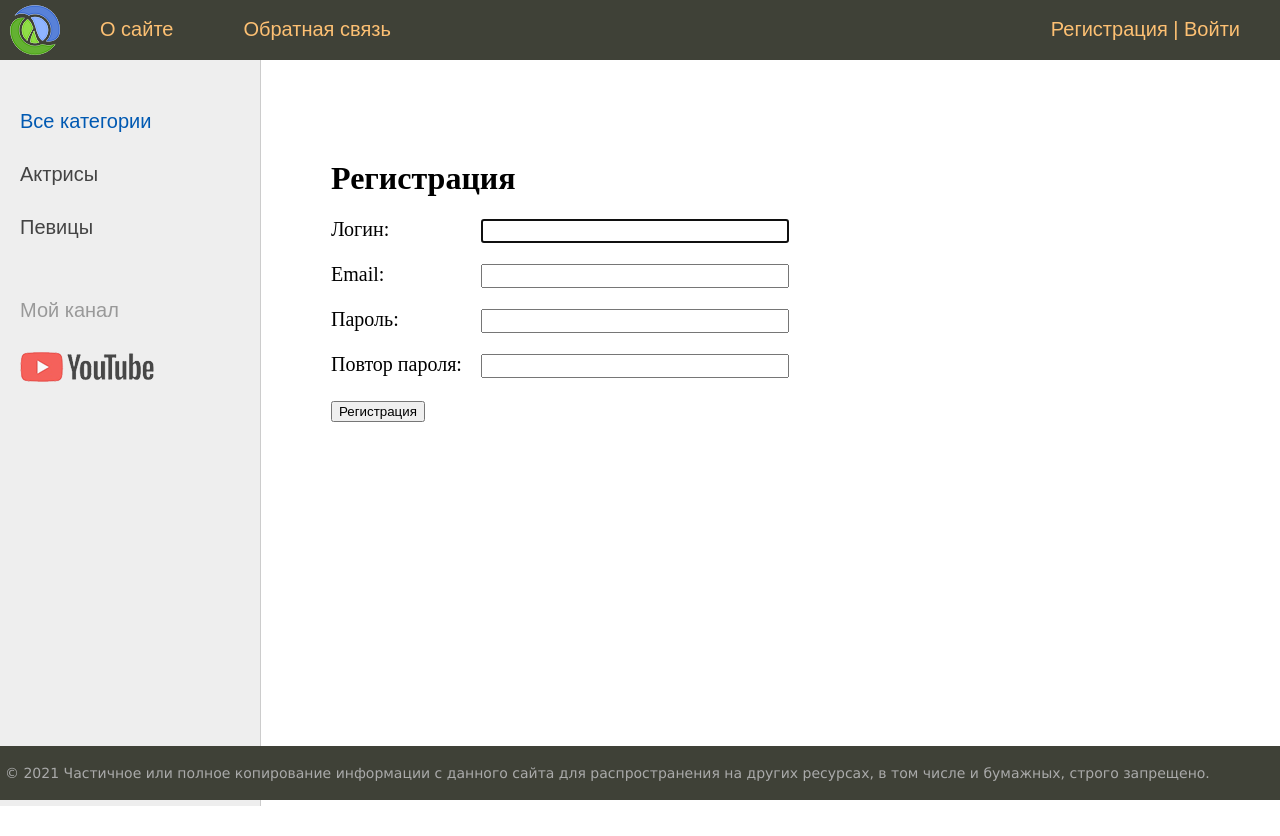
After one commit to incelcure/first-site, a Django app: page /register/ in a window 1280 px wide. The commit adds this page. Run offline with Django 3.2, Linux system fonts and the light colour scheme; data comes from the database, SQL or seed files in the repository.

Commit message:
added user registration

```diff
--- a/coolsite/women/forms.py
+++ b/coolsite/women/forms.py
@@ -1,4 +1,6 @@
 from django import forms
+from django.contrib.auth.forms import UserCreationForm
+from django.contrib.auth.models import User
 from django.core.exceptions import ValidationError
 
 from .models import *
@@ -22,3 +24,14 @@ class AddPostForm(forms.ModelForm):
         if len(title) > 200:
             raise ValidationError('Длина превышает 200 символов')
         return title
+
+
+class RegisterUserForm(UserCreationForm):
+    username = forms.CharField(label='Логин', widget=forms.TextInput(attrs={'class': 'form-input'}))
+    email = forms.EmailField(label='Email', widget=forms.EmailInput(attrs={'class': 'form-input'}))
+    password1 = forms.CharField(label='Пароль', widget=forms.PasswordInput(attrs={'class': 'form-input'}))
+    password2 = forms.CharField(label='Повтор пароля', widget=forms.PasswordInput(attrs={'class': 'form-input'}))
+
+    class Meta:
+        model = User
+        fields = ('username', 'email', 'password1', 'password2')
--- a/coolsite/women/templates/women/base.html
+++ b/coolsite/women/templates/women/base.html
@@ -20,12 +20,9 @@
                         <div class="logo"></div>
                     </a></li>
                     {% for m in menu %}
-                    {% if not forloop.last %}
                     <li><a href="{% url m.url_name %}">{{m.title}}</a></li>
-                    {% else %}
-                    <li class="last"><a href="{% url m.url_name %}">{{m.title}}</a></li>
-                    {% endif %}
                     {% endfor %}
+                    <li class="last"><a href="{% url 'register' %}">Регистрация</a> | <a href="{% url 'login' %}">Войти</a></li>
                 </ul>
                 <div class="clear"></div>
             </div>
--- /dev/null
+++ b/coolsite/women/templates/women/register.html
@@ -0,0 +1,16 @@
+{% extends 'women/base.html' %}
+
+{% block content %}
+<h1>{{title}}</h1>
+
+<form method="post">
+    {% csrf_token %}
+
+    {% for f in form %}
+    <p><label class="form-label" for="{{ f.id_for_label }}">{{f.label}}: </label>{{ f }}</p>
+    <div class="form-error">{{ f.errors }}</div>
+    {% endfor %}
+    <button type="submit">Регистрация</button>
+</form>
+
+{% endblock %}
--- a/coolsite/women/urls.py
+++ b/coolsite/women/urls.py
@@ -8,6 +8,7 @@ urlpatterns = [
     path('addpage/', AddPage.as_view(), name='add_page'),
     path('contact/', contact, name='contact'),
     path('login/', login, name='login'),
+    path('register/', RegisterUser.as_view(), name='register'),
     path('post/<slug:post_slug>/', ShowPost.as_view(), name='post'),
     path('category/<slug:cat_slug>/', WomenCategory.as_view(), name='category'),
 ]
--- a/coolsite/women/utils.py
+++ b/coolsite/women/utils.py
@@ -5,7 +5,6 @@ from .models import *
 menu = [{'title': "О сайте", 'url_name': 'about'},
         {'title': "Добавить статью", 'url_name': 'add_page'},
         {'title': "Обратная связь", 'url_name': 'contact'},
-        {'title': "Войти", 'url_name': 'login'}
         ]
 
 
--- a/coolsite/women/views.py
+++ b/coolsite/women/views.py
@@ -125,6 +125,7 @@ class WomenCategory(DataMixin, ListView):
     def get_queryset(self):
         return Women.objects.filter(cat__slug=self.kwargs['cat_slug'], is_published=True)
 
+
 # def show_category(request, cat_id):
 #     posts = Women.objects.filter(cat_id=cat_id)
 #
@@ -139,3 +140,13 @@ class WomenCategory(DataMixin, ListView):
 #     }
 #
 #     return render(request, 'women/index.html', context=context)
+
+class RegisterUser(DataMixin, CreateView):
+    form_class = RegisterUserForm
+    template_name = 'women/register.html'
+    success_url = reverse_lazy('login')
+
+    def get_context_data(self, *, object_list=None, **kwargs):
+        context = super().get_context_data(**kwargs)
+        c_def = self.get_user_context(title="Регистрация")
+        return dict(list(context.items()) + list(c_def.items()))
```
